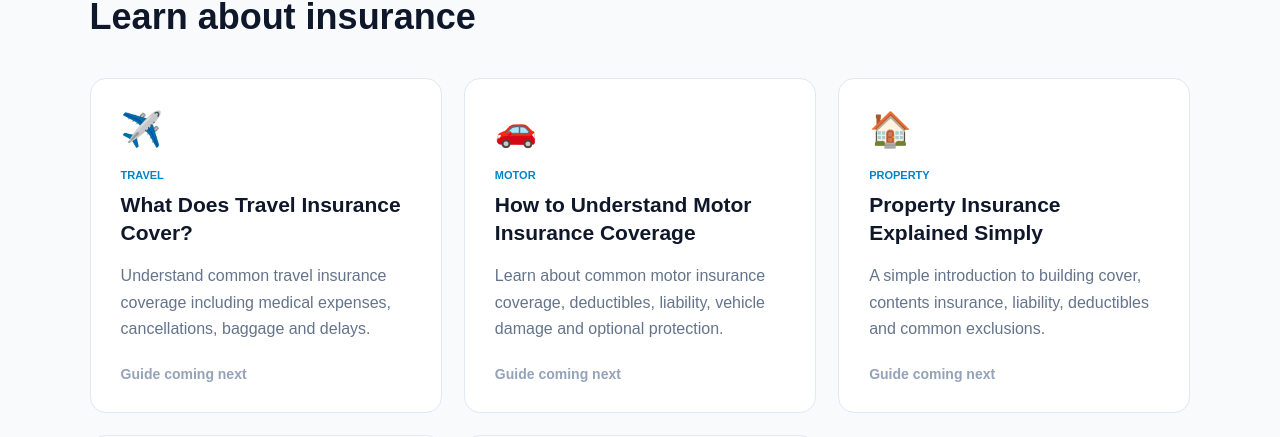
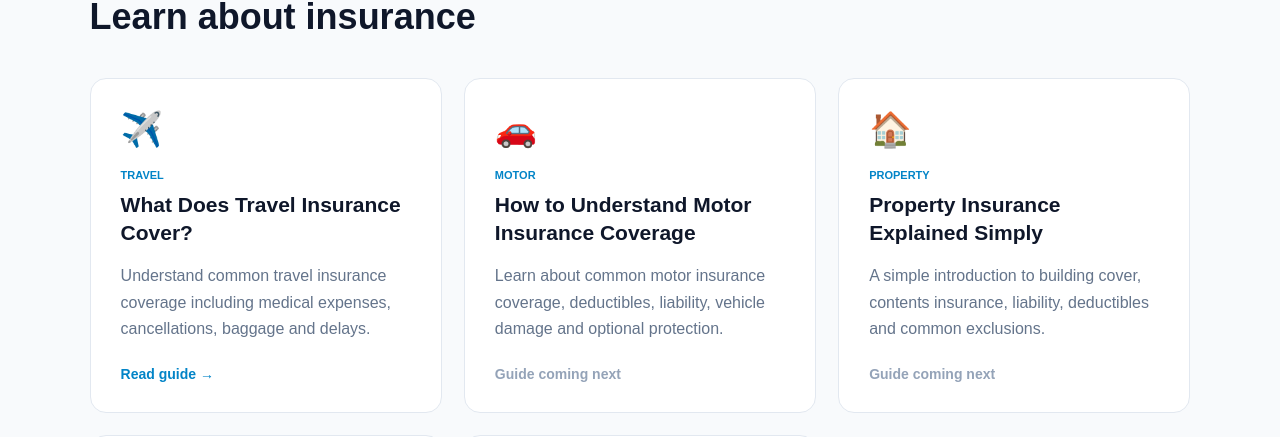
Before and after one commit to themetainsurance/MVP, a Next.js app: page /blog in a window 1280 px wide. Shown: the part 574-1011 px from the top of the page. Built offline with nearby package versions, Linux system fonts and the light colour scheme.

Commit message:
Connect travel guide to blog

```diff
--- a/app/blog/page.tsx
+++ b/app/blog/page.tsx
@@ -6,13 +6,22 @@ export const metadata: Metadata = {
     "Simple guides about travel, motor and property insurance. Learn how coverage, limits, deductibles and exclusions work.",
 };
 
-const guides = [
+type Guide = {
+  category: string;
+  icon: string;
+  title: string;
+  description: string;
+  href?: string;
+};
+
+const guides: Guide[] = [
   {
     category: "TRAVEL",
     icon: "✈️",
     title: "What Does Travel Insurance Cover?",
     description:
       "Understand common travel insurance coverage including medical expenses, cancellations, baggage and delays.",
+    href: "/blog/travel-insurance-guide",
   },
   {
     category: "MOTOR",
@@ -217,7 +226,74 @@ export default function BlogPage() {
               gap: "22px",
             }}
           >
-            {guides.map((guide) => (
+            {guides.map((guide) =>
+              guide.href ? (
+                <a
+                  key={guide.title}
+                  href={guide.href}
+                  style={{
+                    background: "#ffffff",
+                    border: "1px solid #e2e8f0",
+                    borderRadius: "16px",
+                    padding: "30px",
+                    textDecoration: "none",
+                    color: "#0f172a",
+                    display: "block",
+                    cursor: "pointer",
+                  }}
+                >
+                  <div
+                    style={{
+                      fontSize: "34px",
+                      marginBottom: "20px",
+                    }}
+                  >
+                    {guide.icon}
+                  </div>
+
+                  <div
+                    style={{
+                      color: "#0284c7",
+                      fontSize: "11px",
+                      fontWeight: 900,
+                      marginBottom: "10px",
+                    }}
+                  >
+                    {guide.category}
+                  </div>
+
+                  <h2
+                    style={{
+                      fontSize: "21px",
+                      lineHeight: 1.35,
+                      margin: "0 0 14px",
+                      color: "#0f172a",
+                    }}
+                  >
+                    {guide.title}
+                  </h2>
+
+                  <p
+                    style={{
+                      color: "#64748b",
+                      lineHeight: 1.65,
+                      marginBottom: "24px",
+                    }}
+                  >
+                    {guide.description}
+                  </p>
+
+                  <div
+                    style={{
+                      color: "#0284c7",
+                      fontWeight: 800,
+                      fontSize: "14px",
+                    }}
+                  >
+                    Read guide →
+                  </div>
+                </a>
+              ) : (
                 <article
                   key={guide.title}
                   style={{
@@ -277,7 +353,8 @@ export default function BlogPage() {
                     Guide coming next
                   </div>
                 </article>
-            ))}
+              )
+            )}
           </div>
         </div>
       </section>
@@ -404,9 +481,7 @@ export default function BlogPage() {
             The Meta Insurance
           </strong>
 
-          <span>
-            Insurance made simpler.
-          </span>
+          <span>Insurance made simpler.</span>
         </div>
       </footer>
     </main>
```
Lines whose indentation alone changed are shown as unchanged.
